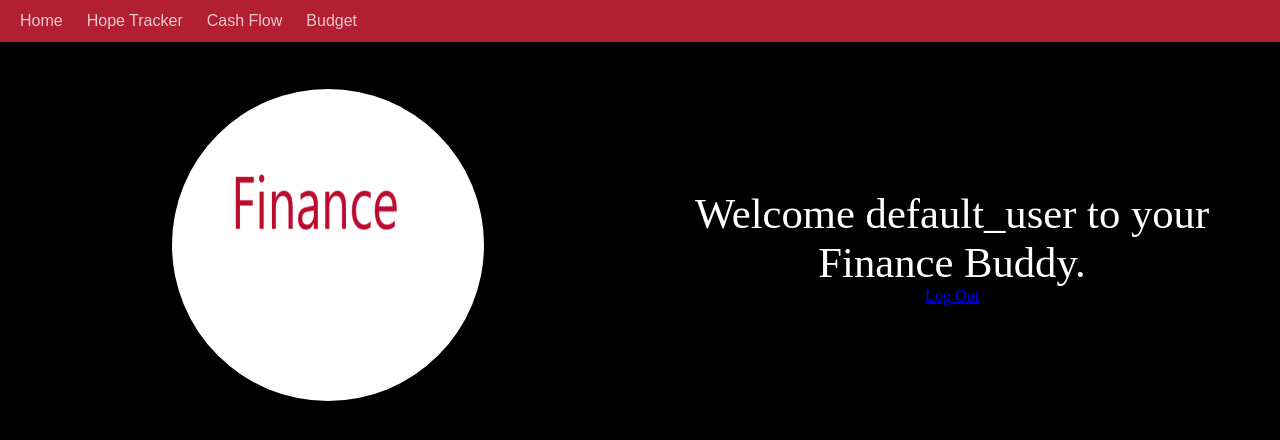
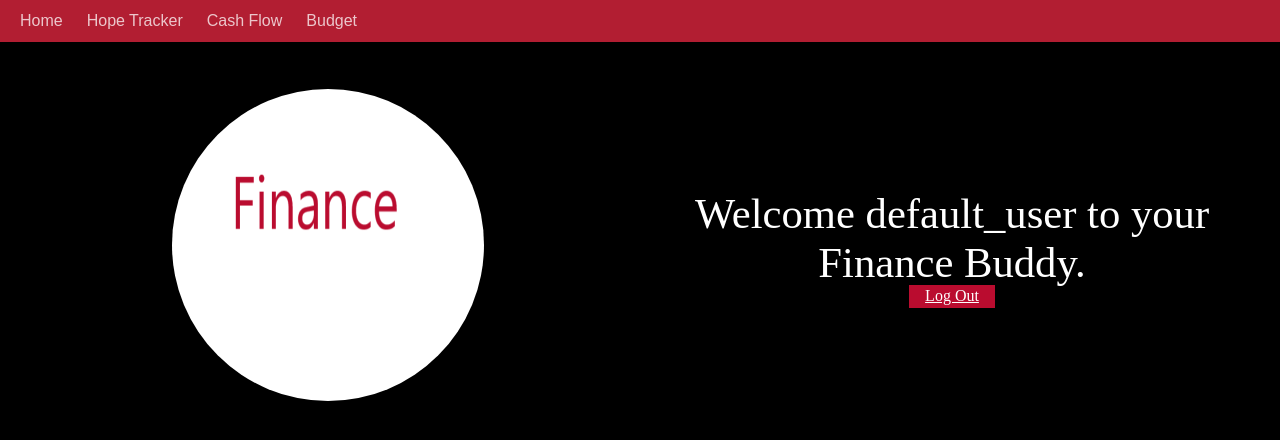
Before and after one commit to collinbrohm25/financebuddy, a React (Create React App) app: page /loggedin in a window 1280 px wide. Shown: the top 440 px of the page. Built offline with nearby package versions, Linux system fonts and the light colour scheme; a web font is replaced by a local one.

Commit message:
added log out button css

```diff
--- a/src/pages/LoggedIn.css
+++ b/src/pages/LoggedIn.css
@@ -25,3 +25,11 @@
 .halves {
     width: 50%;
 }
+
+#logOutButton {
+    background-color: #ba0c2f;
+    color: white;
+    border: solid;
+    border-color: #ba0c2f;
+    border-width: 2px 16px 4px 16px;
+}
```
